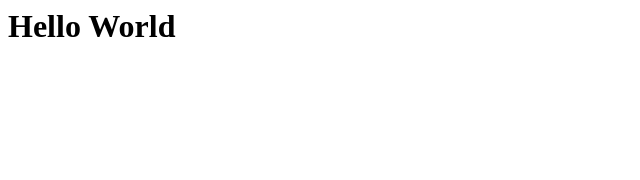
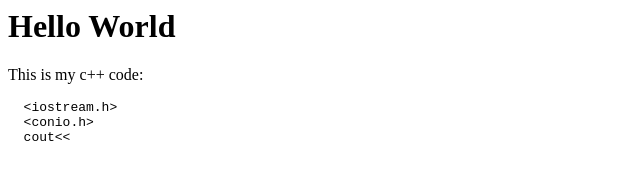
Before and after one commit to Flamma1337/flamma1337.github.io, a plain HTML site: page index.html in a window 1280 px wide. Shown: the whole page, without its empty margins (0-640 px from the left). Drawn offline with Linux system fonts and the light colour scheme.

Commit message:
Update index.html

```diff
--- a/index.html
+++ b/index.html
@@ -2,5 +2,11 @@
 </head>
 <body>
 <h1>Hello World</h1>
-  <script>alert("Hello, World!")</script>
+
+  <p>This is my c++ code: </p>
+  <pre>
+  &lt;iostream.h&gt;
+  &lt;conio.h&gt;
+  cout&lt;&lt;
+  </pre>
 </body>
```
